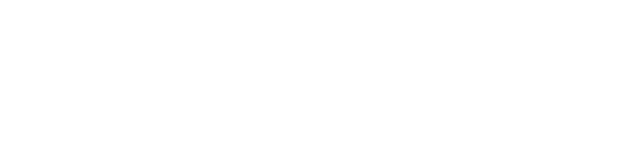
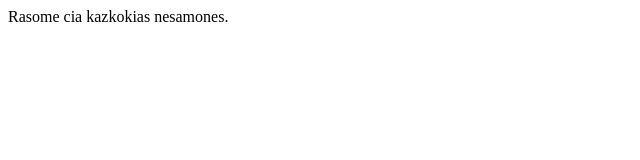
Before and after one commit to Andzejka/myRepo, a plain HTML site: page index.html in a window 1280 px wide. Shown: the whole page, without its empty margins (0-640 px from the left). Drawn offline with Linux system fonts and the light colour scheme.

Commit message:
parasiau nesamone

```diff
--- a/index.html
+++ b/index.html
@@ -7,6 +7,6 @@
     <title>Dokumentas</title>
 </head>
 <body>
-
+    Rasome cia kazkokias nesamones.
 </body>
 </html>
```
